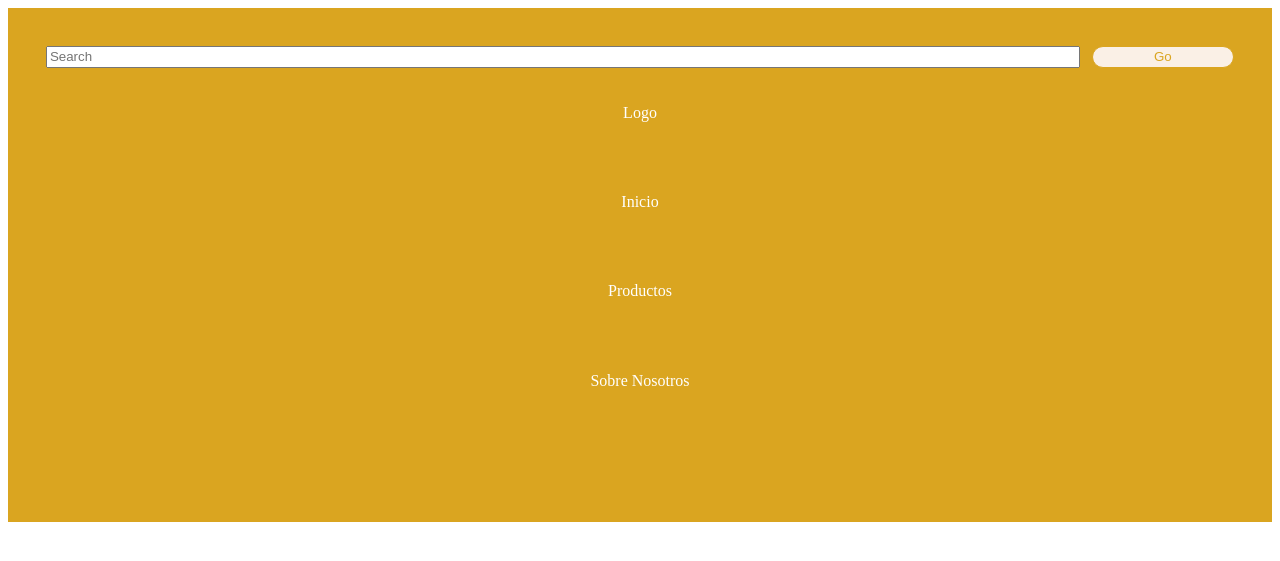
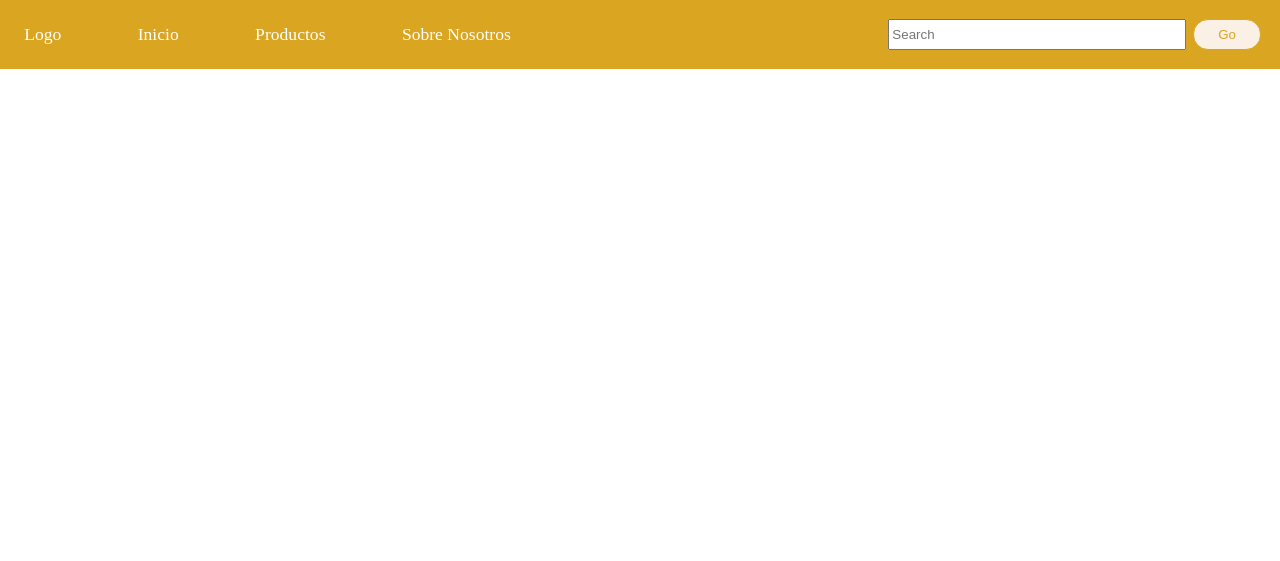
Before and after one commit to juandemarr/WebInterfaces-2DAW, a PHP site: page /ej5.html in a window 1280 px wide. Shown: the top 561 px of the page. Run offline with PHP 8.4, Linux system fonts and the light colour scheme.

Commit message:
finished worksheet 9

```diff
--- a/Tema 3 (CSS)/Ejercicios/work9/ej1 objeto multimedia/ej1.css
+++ b/Tema 3 (CSS)/Ejercicios/work9/ej1 objeto multimedia/ej1.css
@@ -3,7 +3,6 @@
 }
 .media{
     display:flex;
-    justify-content: flex-start;
     background-color:beige;
     padding:1%;
 }
--- a/Tema 3 (CSS)/Ejercicios/work9/ej3 layout/mostly.css
+++ b/Tema 3 (CSS)/Ejercicios/work9/ej3 layout/mostly.css
@@ -5,7 +5,7 @@
 }
 nav{
     background-color:lightcyan;
-    height:40px;
+    height:5vh;
     text-align:right;
 }
 .columna1{
@@ -25,7 +25,7 @@ nav{
 }
 .columna1,.columna2,.columna3,.columna4,.columna5{
     width:100%;
-    height:320px;
+    height:47.5vh;
 }
 
 @media screen and (min-width:568px){
@@ -40,6 +40,7 @@ nav{
         display:none;
     }
 }
+
 @media screen and (min-width:768px){
     .columna1{
         width:75%;
--- a/Tema 3 (CSS)/Ejercicios/work9/ej5 gold menu/ej5.css
+++ b/Tema 3 (CSS)/Ejercicios/work9/ej5 gold menu/ej5.css
@@ -1,5 +1,9 @@
 *{
     box-sizing:border-box;
+}
+body{
+    font-size:1.1rem;
+    margin:0;
 }
 nav{
     display:flex;
@@ -9,10 +13,9 @@ nav{
 }
 nav ul{
     list-style:none;
-    padding:0;
+    padding:0 0 5%;
     margin:0;
     width:100%;
-    padding-bottom:5%;
 }
 nav li{
     padding:3%;
@@ -21,7 +24,7 @@ nav li{
 nav li a{
     text-decoration:none;
     color:white;
-    padding:3% 30%;
+    padding:3% 20%;
 }
 nav form{
     display:flex;
@@ -33,13 +36,13 @@ div{
     width:100%;
 }
 #elementos{
-    justify-content:space-around;
+    justify-content:center;
 }
 input[type="search"]{
-    width:87%;
+    width:88%;
 }
 input[type="submit"]{
-    width:12%;
+    width:11%;
     border-radius:15px;
     background-color:linen;
     padding:0.2% 1%;
@@ -52,6 +55,52 @@ nav li a:visited{
 
 @media screen and (min-width:568px){
     nav{
-        /* flex-direction:unset; */
+        flex-direction:column;
+    }
+    nav ul{
+        display:flex;
+        justify-content:space-between;
+    }
+    #elementos{
+        width:60%;
+    }
+    nav li{
+        padding:0;
+        text-align:left;
+    }
+    nav li a{
+        padding:0;
+    }
+    input[type="search"]{
+        width:90%;
+    }
+    input[type="submit"]{
+        width:9%;
+        padding:0.7%;
     }
 }
+
+@media screen and (min-width:768px){
+    nav{
+        flex-direction:row;
+        justify-content:space-between;
+        padding:1.5%;
+    }
+    #elementos{
+        width:40%;
+    }
+    #busqueda{
+        width:30%;
+    }
+    nav ul{
+        padding:0;
+    }
+    nav ul li{
+        padding:1%;
+    }
+    input[type="submit"]{
+        width:20%;
+        padding:1.5%;
+        margin-left:2%;
+    }
+}
```
Also changed, not shown: Tema 3 (CSS)/Ejercicios/work7/ej1/ej1.css (added, +27 -0 lines), Tema 3 (CSS)/Ejercicios/work7/ej1/ej1.html (added, +34 -0 lines), Tema 3 (CSS)/Ejercicios/work9/ej4 black menu/ej4.css (+15 -13 lines), Tema 3 (CSS)/Ejercicios/work9/ej6 green layout/ej6.css (added, +64 -0 lines), Tema 3 (CSS)/Ejercicios/work9/ej6 green layout/ej6.html (added, +18 -0 lines), 1 other file.
